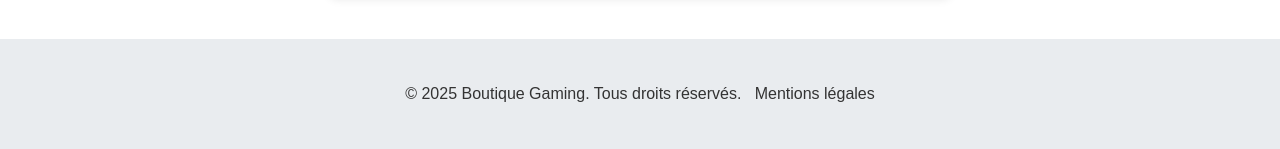
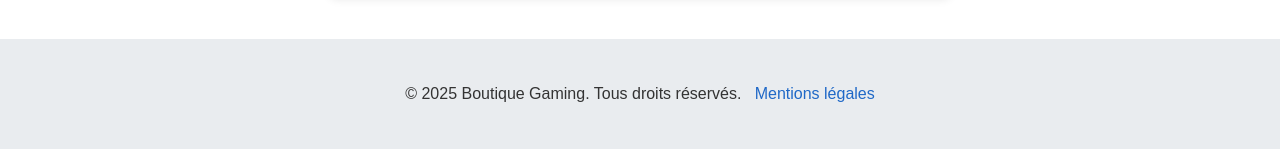
Before and after one commit to kai733/site-commerce, a PHP site: page / in a window 1280 px wide. Shown: the part 1176-1325 px from the top of the page. Run offline with PHP 8.4, Linux system fonts and the light colour scheme.

Commit message:
petits changement du css

```diff
--- a/style.css
+++ b/style.css
@@ -6,6 +6,16 @@ body {
     min-height: 100vh;
     display: flex;
     flex-direction: column;
+}
+
+a {
+    text-decoration: none;
+    color: #1f68c7;
+}
+
+a:hover {
+    text-decoration: underline;
+    color: #154a8f;
 }
 
 /* Header */
@@ -57,6 +67,7 @@ nav ul li a:hover {
     background-color: #2d3748;
     color: #ffffff;
     border-radius: 5px;
+    text-decoration: none;
 }
 
 
@@ -98,11 +109,6 @@ h5,
 h6 {
     margin: 0;
     padding: 0;
-}
-
-a {
-    text-decoration: none;
-    color: inherit;
 }
 
 /* Carousel */
@@ -211,7 +217,6 @@ a {
 /* Section de Contact */
 .contact-form {
     width: 60%;
-    /* Le formulaire occupe 60% de la largeur de la section */
     background: #e9ecef;
     padding: 2rem;
     border-radius: 10px;
@@ -330,7 +335,6 @@ a {
 .map-container {
     width: 100%;
     height: 300px;
-    /* Hauteur ajustable selon le design */
     margin: 0;
     padding: 0;
 }
@@ -352,7 +356,6 @@ a {
     margin-left: 10px;
 }
 
-/* Footer */
 footer {
     text-align: center;
     background-color: #e9ecef;
@@ -365,7 +368,6 @@ footer .footer-banner {
     color: #333333;
 }
 
-/* Responsive Styles */
 @media (min-width: 768px) {
     nav ul {
         flex-direction: row;
@@ -379,11 +381,8 @@ footer .footer-banner {
 
 .product-details img {
     width: 300px;
-    /* Set your desired width */
     height: 300px;
-    /* Set your desired height */
     object-fit: cover;
-    /* This will cover the entire area, potentially cropping the image */
 }
 
 button.checkout {
@@ -432,11 +431,8 @@ button.boutton-vert:hover {
 
 .cart-section {
     padding: 20px;
-    /* Adjust padding as needed */
     background-color: #f8f9fa;
-    /* Example background color */
     border-radius: 8px;
-    /* Example border radius */
 }
 
 .cart-table {
@@ -454,7 +450,6 @@ button.boutton-vert:hover {
 
 .cart-table th {
     background-color: #f2f2f2;
-    /* Example header background */
 }
 
 .empty-cart {
@@ -554,7 +549,7 @@ button.boutton-pas-vert:hover {
 }
 
 .legal-section a {
-    color: #4687db;
+    color: #1f68c7;
     text-decoration: none;
 }
 
```
